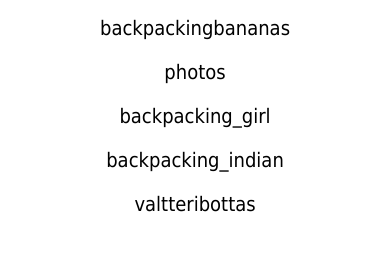
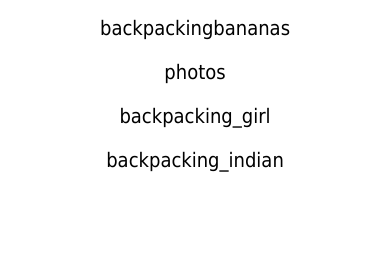
Before and after one commit to SirGlory/Instagram_Location_Mapper_Webapp, a Flask app: template templates/home.html in a window 390 px wide. Shown: the part 744-998 px from the top of the page. After the commit the page ends 916 px from the top, so only its background shows below. Run offline with Flask 2, Linux system fonts and the light colour scheme; the template is opened without the code that fills it: values that come from a table or form of the project are taken from there, others are empty; parts of the project's set-up code (start-up, migrations or seed data) failed here and were passed over.

```diff
--- a/templates/home.html
+++ b/templates/home.html
@@ -28,7 +28,6 @@
     <p>photos</p>
     <p>backpacking_girl</p>
     <p>backpacking_indian</p>
-    <p>valtteribottas</p>
 
 </body>
 </html>
```
